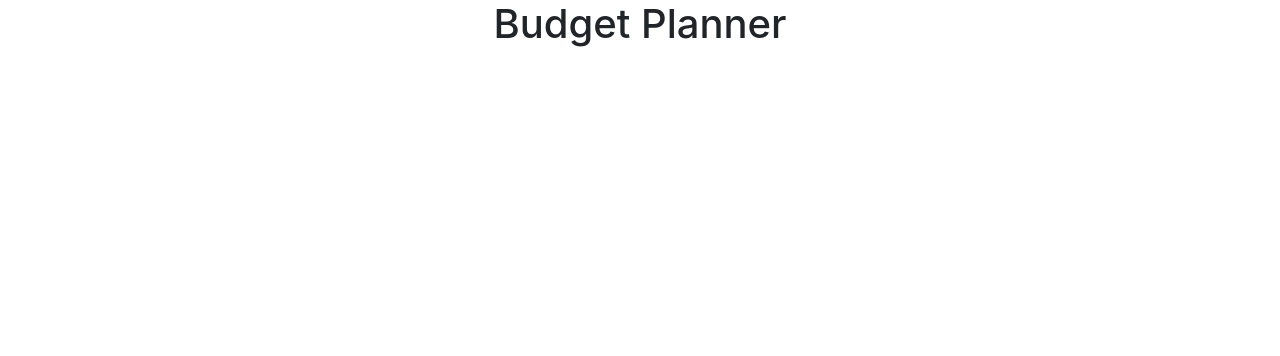
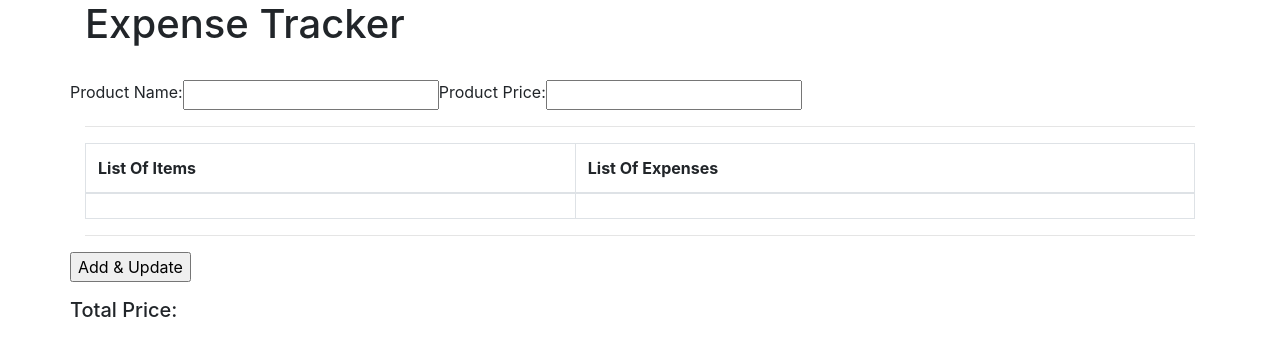
Before and after one commit to bandils06/Practice-Project-18, a plain HTML site: page index.html in a window 1280 px wide. Drawn offline with nearby package versions, Linux system fonts and the light colour scheme.

Commit message:
Team Budget Planner

```diff
--- a/index.html
+++ b/index.html
@@ -5,27 +5,91 @@
     <meta charset="UTF-8">
     <meta http-equiv="X-UA-Compatible" content="IE=edge">
     <meta name="viewport" content="width=device-width, initial-scale=1.0">
-    <title>Form Demo</title>
+    <title>Budget Planner</title>
 
     <link rel="stylesheet" href="https://cdn.jsdelivr.net/npm/bootstrap@4.6.1/dist/css/bootstrap.min.css"
         integrity="sha384-zCbKRCUGaJDkqS1kPbPd7TveP5iyJE0EjAuZQTgFLD2ylzuqKfdKlfG/eSrtxUkn" crossorigin="anonymous">
+    <script src="https://cdn.jsdelivr.net/npm/jquery@3.5.1/dist/jquery.slim.min.js"
+        integrity="sha384-DfXdz2htPH0lsSSs5nCTpuj/zy4C+OGpamoFVy38MVBnE+IbbVYUew+OrCXaRkfj"
+        crossorigin="anonymous"></script>
+    <script src="https://cdn.jsdelivr.net/npm/bootstrap@4.6.1/dist/js/bootstrap.bundle.min.js"
+        integrity="sha384-fQybjgWLrvvRgtW6bFlB7jaZrFsaBXjsOMm/tB9LTS58ONXgqbR9W8oWht/amnpF"
+        crossorigin="anonymous"></script>
 </head>
 
 <body>
-    <center>
-        <h1>Budget Planner</h1>
-    </center>
-    <br>
     <div class="container">
-        <form action=""></form>
+
+        <h1>Expense Tracker</h1>
+        <br>
+
+        <form>
+
+            <div class="row mb-3">
+                Product Name:
+                <input type="text" id="pname">
+                Product Price:
+                <input type="number" id="pprice">
+            </div>
+            <hr>
+
+            <table class="table table-bordered ">
+                <thead>
+                    <tr>
+                        <th>List Of Items</th>
+                        <th>List Of Expenses</th>
+                    </tr>
+                </thead>
+                <tbody>
+                    <tr>
+                        <td id="demo"></td>
+                        <td id="demo1"></td>
+                    </tr>
+                </tbody>
+            </table>
+
+            <hr>
+            <div class="row mb-3">
+                <input type='button' onclick='changeText2()' value='Add & Update' />
+            </div>
+
+            <div class="row mb-3">
+                <h5>Total Price: <span id="total"></span></h5>
+            </div>
+        </form>
+
     </div>
 
-    <script src="https://cdn.jsdelivr.net/npm/jquery@3.5.1/dist/jquery.slim.min.js"
-        integrity="sha384-DfXdz2htPH0lsSSs5nCTpuj/zy4C+OGpamoFVy38MVBnE+IbbVYUew+OrCXaRkfj"
-        crossorigin="anonymous"></script>
-    <script src="https://cdn.jsdelivr.net/npm/bootstrap@4.6.2/dist/js/bootstrap.bundle.min.js"
-        integrity="sha384-Fy6S3B9q64WdZWQUiU+q4/2Lc9npb8tCaSX9FK7E8HnRr0Jz8D6OP9dO5Vg3Q9ct"
-        crossorigin="anonymous"></script>
+
+    <!-- java script-->
+
+    <script>
+        var list = document.getElementById('demo');
+        var list1 = document.getElementById('demo1');
+        var prices = [];
+
+        function changeText2() {
+            var name = document.getElementById('pname').value;
+            document.getElementById('pname').innerHTML = name;
+            var entry = document.createElement('li');
+            entry.appendChild(document.createTextNode(name));
+            list.appendChild(entry);
+
+            var price = document.getElementById('pprice').value;
+            document.getElementById('pprice').innerHTML = price;
+            var entry = document.createElement('li');
+            entry.appendChild(document.createTextNode(price));
+            list1.appendChild(entry);
+
+            prices.push(price);
+            var total = 0;
+            for (var x = 0; x < prices.length; x++) {
+                total += parseInt(prices[x]);
+            }
+            document.getElementById("total").innerHTML = total;
+        }
+
+    </script>
 </body>
 
 </html>
```
